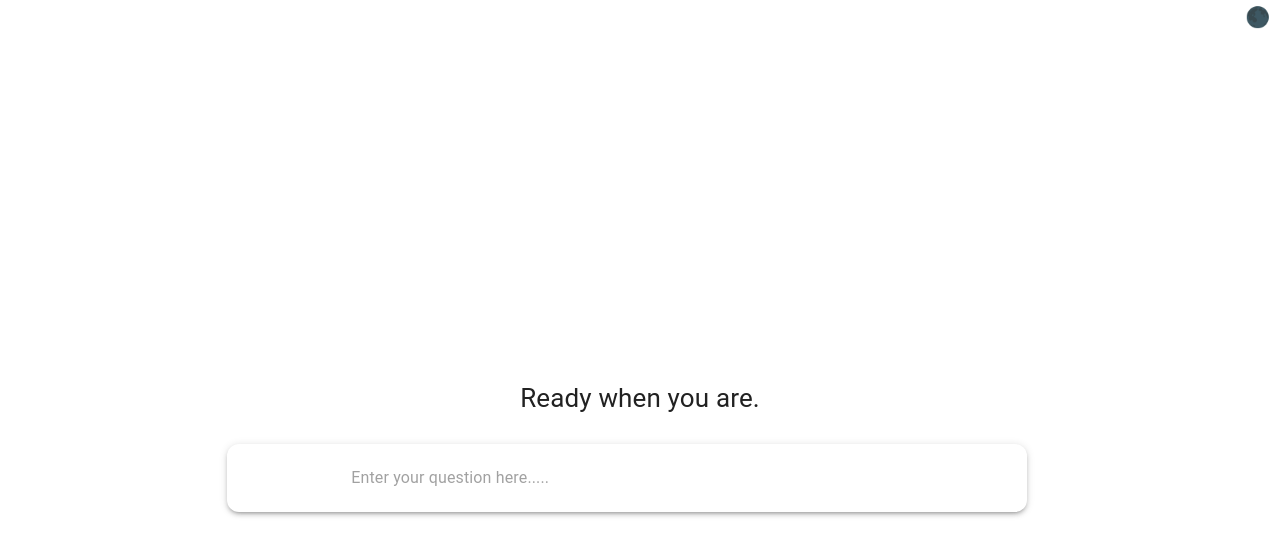
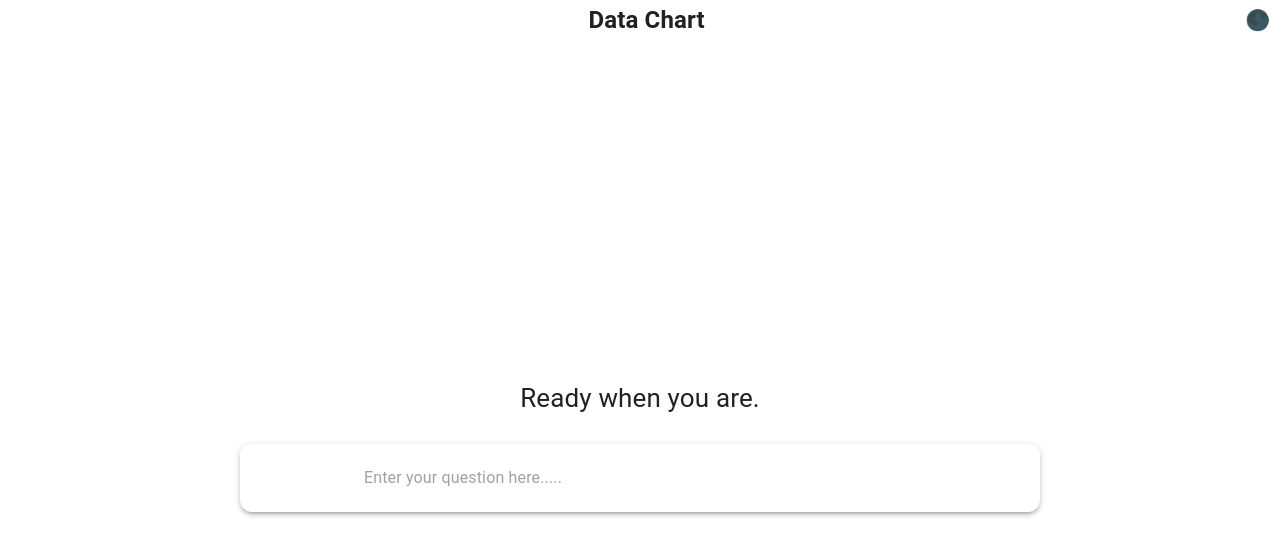
Before and after one commit to Balaji-Venkateswaran/DataChat, a React (Create React App) app in the folder enhancement/: page / in a window 1280 px wide. Shown: the top 556 px of the page. Built offline with nearby package versions, Linux system fonts and the light colour scheme; some icons are missing.

Commit message:
update minor changes("Senior")

```diff
--- a/enhancement/src/components/AskAnythingBar.tsx
+++ b/enhancement/src/components/AskAnythingBar.tsx
@@ -15,7 +15,6 @@ import {
   TableColumn,
   TableStructure,
 } from "../constant/model";
-import QueryCard from "./QueryCard";
 import axiosInstance from "../helper/httpAxios";
 
 export default function AskAnythingBar(props: chatInput) {
@@ -59,11 +58,11 @@ export default function AskAnythingBar(props: chatInput) {
       const formData = new FormData();
       formData.append("files", selectedFile);
       const response = await axiosInstance.post(
-        "upload_multifile_and_store_duckdb",
+        "/upload_multifile_and_store_duckdb",
         formData,
         {
           headers: {
-            "Content-Type": "multipart/form-data",
+            "Content-Type": "multipart/form-data", // 👈 needed for file upload
           },
         }
       );
@@ -82,23 +81,9 @@ export default function AskAnythingBar(props: chatInput) {
   };
 
   const getQuery = (event: HTMLInputElement) => {
+    console.log(event);
     if (event) {
       ctx?.setData(true);
-      let req = {
-        question: event,
-        chart_type: "bar",
-        selected_llm_model: "gemini-2.5-flash",
-      };
-      try {
-        const response = axiosInstance.post(
-          "getdata_from_duckdb_context/",
-          req
-        );
-        console.log(response);
-      } catch (error: any) {
-        console.error("POST request failed:", error);
-        throw error;
-      }
     }
   };
 
--- a/enhancement/src/pages/DataChart.tsx
+++ b/enhancement/src/pages/DataChart.tsx
@@ -31,6 +31,7 @@ export function DataChart(props: property) {
   }
   return (
     <>
+
       {!isHideHeaderPrompt && (
         <p className="promptHeader">Ready when you are.</p>
       )}
--- a/enhancement/src/shared/Header.tsx
+++ b/enhancement/src/shared/Header.tsx
@@ -18,7 +18,11 @@ export function HeaderUpload({ expand }: Props) {
 
   return (
     <nav className="header-upload">
-      <div className={`headerDiv ${isExpand ? "isExpand" : "isNotExpand"}`}>
+      <div
+        className={`headerDiv ${
+          isExpand ? "sideBarExpand" : "sideBarNotExpand"
+        }`}
+      >
         <ArrowCircleRightIcon
           className="expand-icon"
           onClick={() => setExpand((prev) => !prev)}
@@ -28,6 +32,7 @@ export function HeaderUpload({ expand }: Props) {
             transition: "transform 0.3s ease",
           }}
         />
+        <div className="headerTitle">Data Chart</div>
 
         <div style={{ display: "flex", alignItems: "center", gap: "8px" }}>
           <Typography
--- a/enhancement/src/shared/shared.scss
+++ b/enhancement/src/shared/shared.scss
@@ -34,12 +34,12 @@
   margin: auto;
 }
 
-.isNotExpand {
+.sideBarNotExpand {
   width: 98%;
   transition: width 1s cubic-bezier(0.075, 0.82, 0.165, 1);
 }
 
-.isExpand {
+.sideBarExpand {
   width: 77%;
   transition: width 1s cubic-bezier(0.075, 0.82, 0.165, 1);
 }
@@ -51,3 +51,8 @@
   position: fixed;
   top: 2px;
 }
+.headerTitle {
+  font-size: 1.5rem;
+  font-weight: bold;
+  margin-left: 1rem;
+}
```
